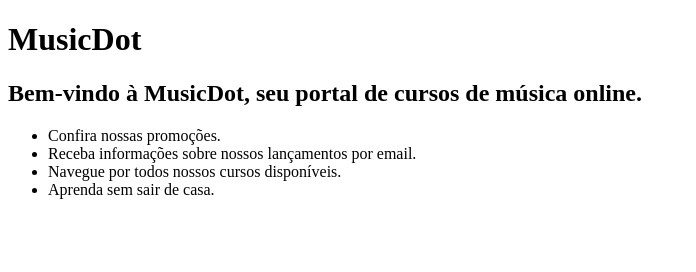
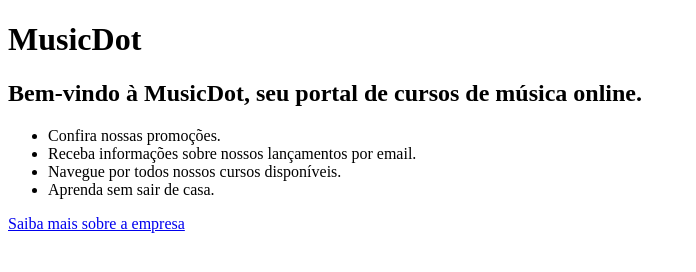
Before and after one commit to Josefellype/Atividade-1-de-Programacao-Basica-para-a-Web, a plain HTML site: page index.html in a window 1280 px wide. Shown: the whole page, without its empty margins (0-696 px from the left). Drawn offline with Linux system fonts and the light colour scheme.

Commit message:
Adicionando link para a página sobre a empresa

```diff
--- a/index.html
+++ b/index.html
@@ -17,5 +17,6 @@
         <li>Navegue por todos nossos cursos disponíveis.</li>
         <li>Aprenda sem sair de casa.</li>
     </ul>
+    <a href="sobre.html">Saiba mais sobre a empresa</a>
 </body>
 </html>
```
